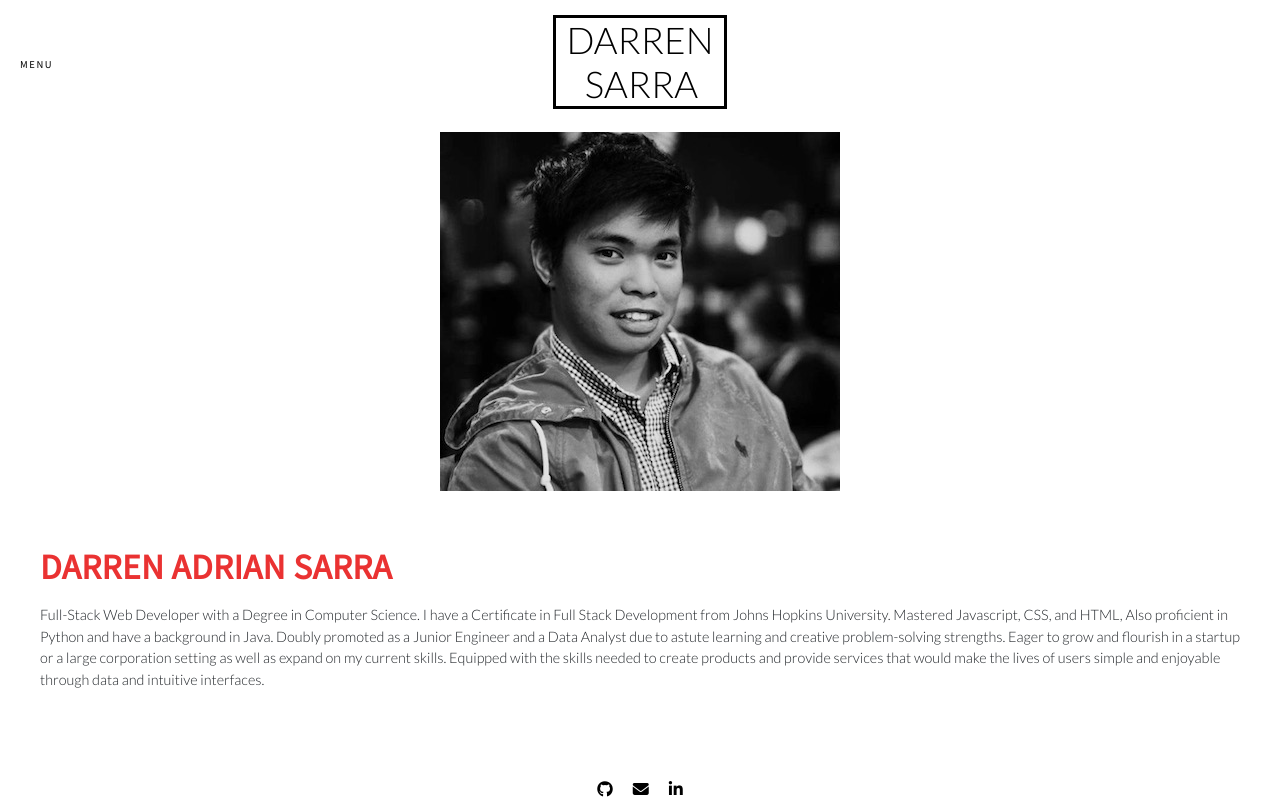
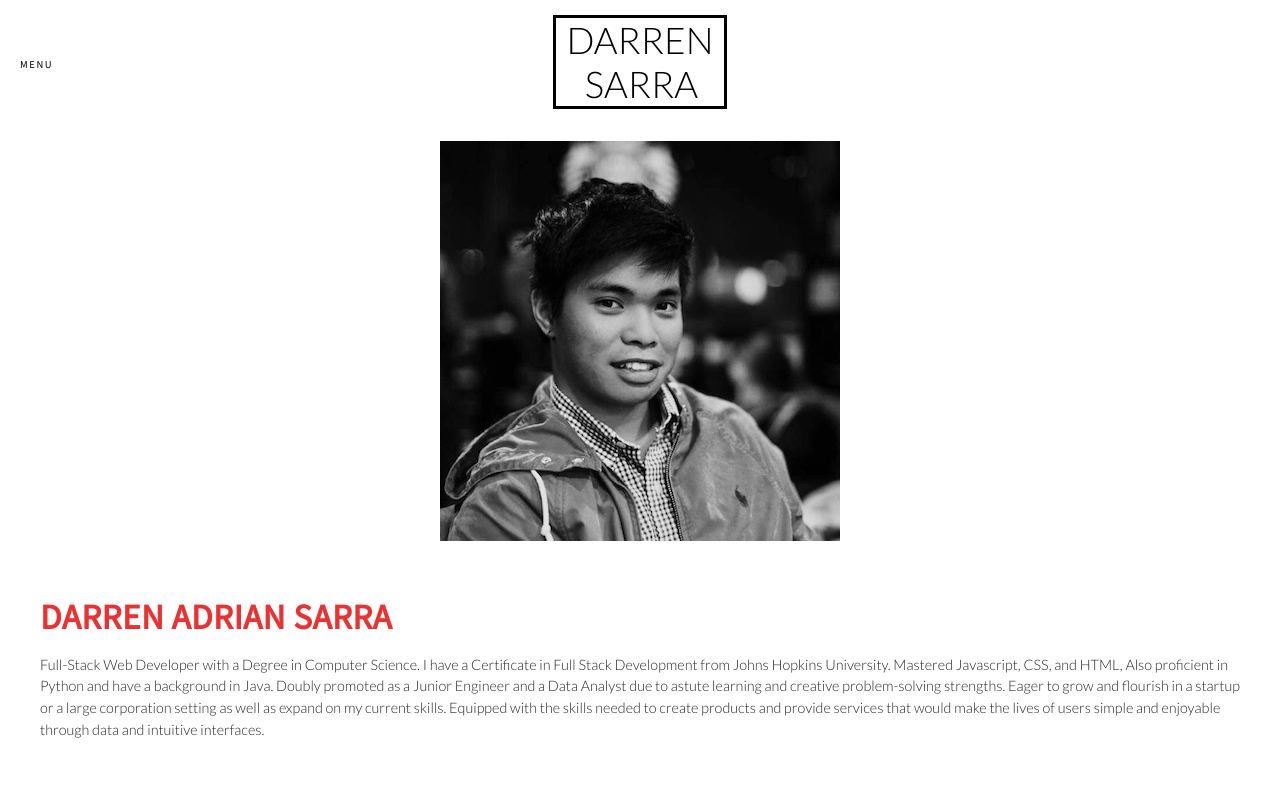
Before and after one commit to dsarra1018/React-Portfolio, a React (Create React App) app: page /about in a window 1280 px wide. Shown: the top 800 px of the page. Built offline with nearby package versions, Linux system fonts and the light colour scheme.

Commit message:
Adjusted margin.

```diff
--- a/src/components/MainAbout/style.css
+++ b/src/components/MainAbout/style.css
@@ -1,5 +1,5 @@
 .main-content {
-  padding-top: 4.4375rem;
+  padding-top: 7.5375rem;
 }
 
 .image-section {
```
